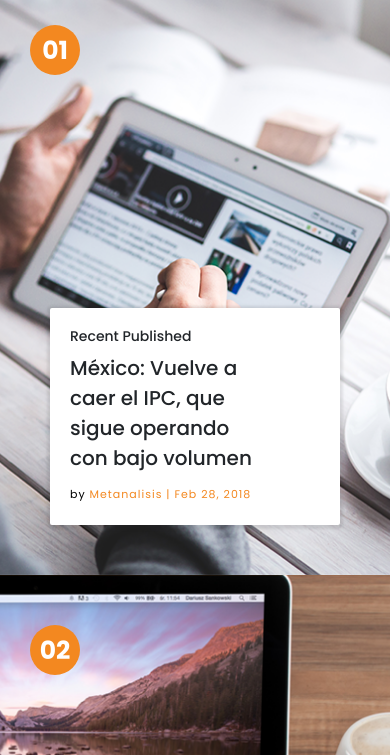
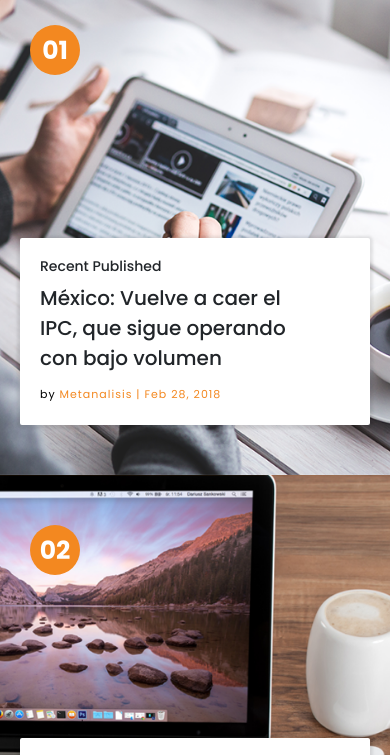
Before and after one commit to snehlata1/Home, a plain HTML site: page index.html in a window 390 px wide. Shown: the part 81-836 px from the top of the page. Drawn offline with nearby package versions, Linux system fonts and the light colour scheme.

Commit message:
image responsive

```diff
--- a/css/style.css
+++ b/css/style.css
@@ -802,6 +802,29 @@ header .active, header .navbar-nav a:hover {
 	font-size: 30px;
 }
 /****************media quary**************/
+@media screen and (max-width:2400px) {
+    .banner-outer img {
+        width: 100%;
+        height: 100%;
+        min-height: 972px;
+        object-fit: cover;
+    }
+    .banner-inner {
+        margin: 80px;
+
+    }
+}
+@media screen and (max-width:1600px) {
+.banner-inner h1 {
+	max-width:80%;
+}
+}
+@media screen and (max-width:1600px) {
+    .banner-outer img {
+        min-height:600px;
+
+    }
+    }
 @media screen and (max-width:1199px) {
     .navbar-brand img {
         width: 200px;
@@ -830,6 +853,12 @@ header .active, header .navbar-nav a:hover {
 }
 }
 @media screen and (max-width:991px) {
+    .banner-inner {
+        margin: 20px 20px 50px;
+    }
+    .banner-outer img {
+        min-height: 500px;
+    }
 .navbar-brand img {
 	max-width: 200px;
 }
```
